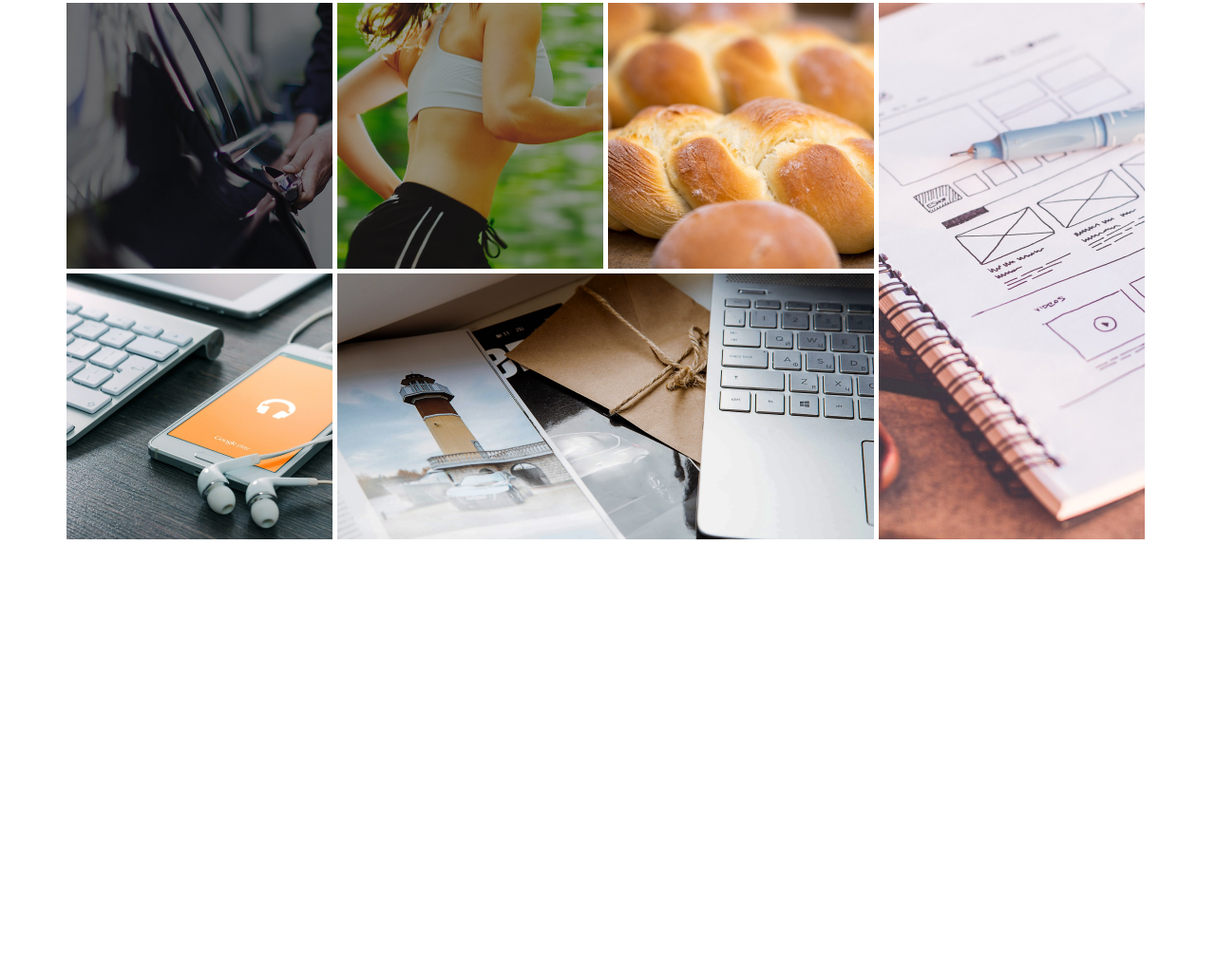
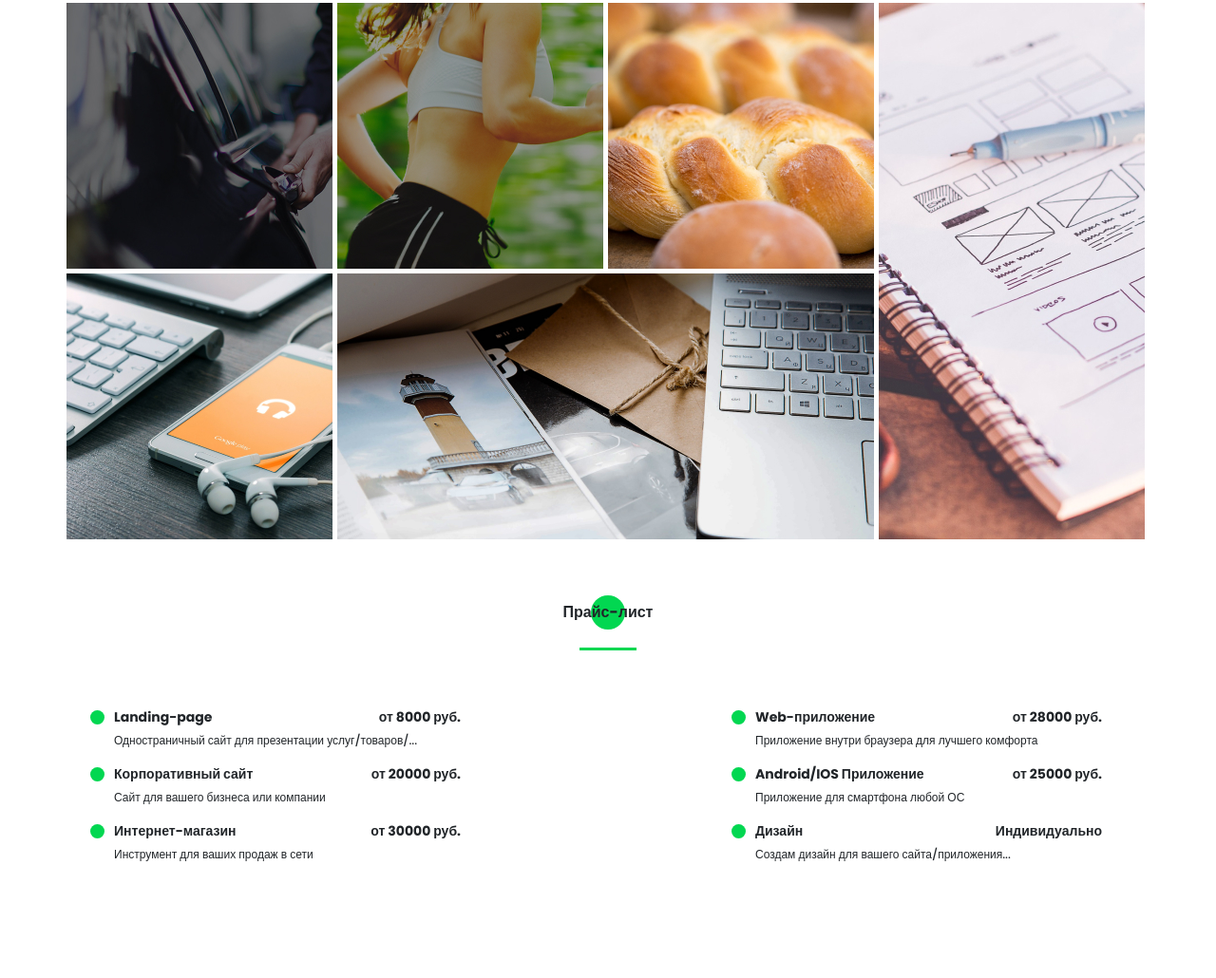
Before and after one commit to Hose9817/Portfolio, a website: page src/index.html in a window 1280 px wide. Shown: the part 3666-4696 px from the top of the page at 95% size. Before the commit the page ends 4234 px from the top, so only its background shows below. Drawn offline with Linux system fonts and the light colour scheme.

Commit message:
added section Price

```diff
--- a/src/index.html
+++ b/src/index.html
@@ -445,6 +445,60 @@
     </div>
 </section>
 
+<section class="price">
+    <div class="container">
+        <h2 class="title title_fz16 title_section-title">Прайс-лист</h2>
+        <div class="divider"></div>
+        <div class="price__wrapper">
+            <div class="price__item">
+                <div class="price__item-top">
+                    <div class="price__item-title title title_fz14">Landing-page</div>
+                    <div class="price__item-price title title_fz14">от 8000 руб.</div>
+                </div>
+                <div class="price__item-descr">Одностраничный сайт для презентации услуг/товаров/...</div>
+            </div>
+             <div class="price__item">
+                <div class="price__item-top">
+                    <div class="price__item-title title title_fz14">Web-приложение</div>
+                    <div class="price__item-price title title_fz14">от 28000 руб.</div>
+                </div>
+                <div class="price__item-descr">Приложение внутри браузера для лучшего комфорта</div>
+            </div>
+             <div class="price__item">
+                <div class="price__item-top">
+                    <div class="price__item-title title title_fz14">Корпоративный сайт</div>
+                    <div class="price__item-price title title_fz14">от 20000 руб.</div>
+                </div>
+                <div class="price__item-descr">Сайт для вашего бизнеса или компании</div>
+            </div>
+             <div class="price__item">
+                <div class="price__item-top">
+                    <div class="price__item-title title title_fz14">Android/IOS Приложение</div>
+                    <div class="price__item-price title title_fz14">от 25000 руб.</div>
+                </div>
+                <div class="price__item-descr">Приложение для смартфона любой ОС</div>
+            </div>
+             <div class="price__item">
+                <div class="price__item-top">
+                    <div class="price__item-title title title_fz14">Интернет-магазин</div>
+                    <div class="price__item-price title title_fz14">от 30000 руб.</div>
+                </div>
+                <div class="price__item-descr">Инструмент для ваших продаж в сети</div>
+            </div>
+             <div class="price__item">
+                <div class="price__item-top">
+                    <div class="price__item-title title title_fz14">Дизайн</div>
+                    <div class="price__item-price title title_fz14">Индивидуально</div>
+                </div>
+                <div class="price__item-descr">Создам дизайн для вашего сайта/приложения...</div>
+            </div>
+
+
+        </div>
+
+    </div>
+</section>
+
 
 <script src="js/script.js"></script>
 </body>
--- a/src/sass/blocks/_portfolio.scss
+++ b/src/sass/blocks/_portfolio.scss
@@ -21,8 +21,9 @@
     }
     &:hover {
       transform: scale(1.05);
-      //filter: brightness(30%);
+      //filter: brightness(70%);
       //filter: grayscale(70%);
+      //filter: blur(3px);
     }
   }
 }
--- /dev/null
+++ b/src/sass/blocks/_price.scss
@@ -0,0 +1,34 @@
+.price {
+  padding: 65px 0 120px 0;
+  &__wrapper {
+    margin-top: 60px;
+    padding: 0 50px 0 50px;
+    display: grid;
+    grid-template: repeat(3, 45px) / repeat(2, 365px);
+    grid-auto-rows: 45px;
+    row-gap: 15px;
+    justify-content: space-between;
+  }
+  &__item {
+    &-top {
+      position: relative;
+      display: flex;
+      justify-content: space-between;
+      align-items: center;
+      &:before {
+        content: '';
+        width: 15px;
+        height: 15px;
+        border-radius: 100%;
+        position: absolute;
+        left: -25px;
+        background: $main-color;
+      }
+    }
+    &-descr {
+      margin-top: 5px;
+      font-size: 12px;
+      line-height: 18px;
+    }
+  }
+}
--- a/src/sass/style.scss
+++ b/src/sass/style.scss
@@ -31,3 +31,4 @@
 @import 'blocks/resume';
 @import 'blocks/skill';
 @import 'blocks/portfolio';
+@import 'blocks/price';
```
Also changed, not shown: src/css/style.min.css.
